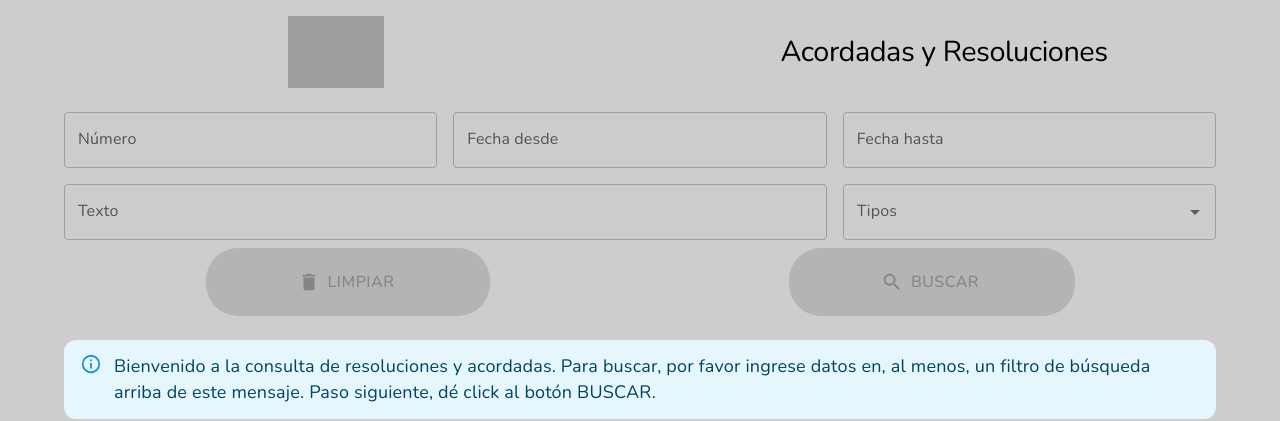
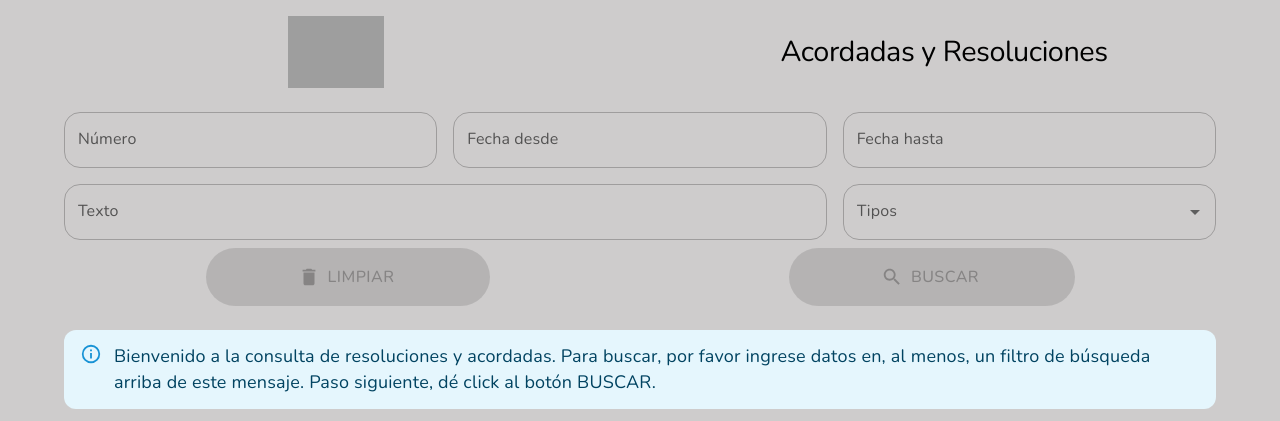
Before and after one commit to Juanivene/Proyecto-acordadas, a React (Vite) app: page / in a window 1280 px wide. Shown: the top 421 px of the page. Built offline with nearby package versions, Linux system fonts and the light colour scheme; no server answers; grey boxes are pictures that could not be loaded; a web font is replaced by a local one.

Commit message:
fix: add border radius in components and Handling of next and back buttons disabled

```diff
--- a/src/Components/Body/Body.jsx
+++ b/src/Components/Body/Body.jsx
@@ -18,6 +18,7 @@ const Body = () => {
     (state) => state.getAgreementsFilters
   );
   const dispatch = useDispatch();
+
   const handleNext = () => {
     if (dataNow.data.max_page === index + 1) {
       return;
@@ -33,6 +34,7 @@ const Body = () => {
     dispatch(decrementIndex());
     dispatch(fetchApi({ filters: agreementsFilters, index }));
   };
+
   return (
     <Container>
       <Grid
@@ -101,13 +103,16 @@ const Body = () => {
               <Grid2 item xs={6}>
                 <Button
                   onClick={handleBack}
+                  disabled={index === 0}
                   variant="outlined"
                   sx={{
                     height: '40px',
                     color: '#555',
+                    borderRadius: '18px',
                     borderColor: '#555',
                     '&:hover': {
-                      borderColor: '#555',
+                      width: '110px',
+                      borderColor: '#655',
                       backgroundColor: '#f8f9fa',
                     },
                   }}
@@ -118,12 +123,15 @@ const Body = () => {
               <Grid2 item xs={6}>
                 <Button
                   onClick={handleNext}
+                  disabled={dataNow?.data?.max_page === index + 1}
                   variant="outlined"
                   sx={{
                     height: '40px',
                     color: '#555',
-                    borderColor: '#555',
+                    borderColor: '#655',
+                    borderRadius: '18px',
                     '&:hover': {
+                      width: '110px',
                       borderColor: '#555',
                       backgroundColor: '#f8f9fa',
                     },
--- a/src/Components/Body/Form/FormSearchFilter.jsx
+++ b/src/Components/Body/Form/FormSearchFilter.jsx
@@ -123,6 +123,11 @@ const FormSearchFilter = () => {
             {...(errors.number && {
               error: true,
             })}
+            sx={{
+              '& .MuiOutlinedInput-root': {
+                borderRadius: '16px',
+              },
+            }}
           />
           {errors.number && <AlertForm message={errors.number.message} />}
         </Grid>
@@ -133,7 +138,12 @@ const FormSearchFilter = () => {
             defaultValue={null}
             render={({ field: { onChange: onChangeRHF, value } }) => (
               <DatePicker
-                sx={{ width: '100%' }}
+                sx={{
+                  width: '100%',
+                  '& .MuiOutlinedInput-root': {
+                    borderRadius: '16px',
+                  },
+                }}
                 label="Fecha desde"
                 value={value ? dayjs(value) : null}
                 onChange={(newValue) => {
@@ -167,7 +177,12 @@ const FormSearchFilter = () => {
             defaultValue={null}
             render={({ field: { onChange: onChangeRHF, value } }) => (
               <DatePicker
-                sx={{ width: '100%' }}
+                sx={{
+                  width: '100%',
+                  '& .MuiOutlinedInput-root': {
+                    borderRadius: '16px',
+                  },
+                }}
                 label="Fecha hasta"
                 value={value ? dayjs(value) : null}
                 onChange={(newValue) => {
@@ -213,6 +228,11 @@ const FormSearchFilter = () => {
             {...(errors.text && {
               error: true,
             })}
+            sx={{
+              '& .MuiOutlinedInput-root': {
+                borderRadius: '16px',
+              },
+            }}
           />
           {errors.text && <AlertForm message={errors.text.message} />}
         </Grid>
@@ -223,6 +243,11 @@ const FormSearchFilter = () => {
             fullWidth
             renderInput={(params) => (
               <TextField
+                sx={{
+                  '& .MuiOutlinedInput-root': {
+                    borderRadius: '16px',
+                  },
+                }}
                 {...params}
                 label="Tipos"
                 {...register('type', {
@@ -260,7 +285,7 @@ const FormSearchFilter = () => {
               padding: {
                 xs: '16px 36px',
                 sm: '16px 48px',
-                md: '20px 96px',
+                md: '15px 96px',
               },
               fontSize: {
                 xs: '0.75rem',
@@ -286,7 +311,7 @@ const FormSearchFilter = () => {
               padding: {
                 xs: '16px 36px',
                 sm: '16px 48px',
-                md: '20px 96px',
+                md: '15px 96px',
               },
               fontSize: {
                 xs: '0.75rem',
--- a/src/Components/Body/Table/TableAgreements.jsx
+++ b/src/Components/Body/Table/TableAgreements.jsx
@@ -55,9 +55,9 @@ const TableAgreements = () => {
         Acordada(s)/Resolucion(es) encontrada(s): <b>{dataNow.data.max_size}</b>
       </Typography>
 
-      <TableContainer component={Paper}>
+      <TableContainer component={Paper} sx={{ borderRadius: '20px' }}>
         <Table sx={{ minWidth: 700 }} aria-label="customized table">
-          <TableHead sx={{ backgroundColor: '#6c757d' }}>
+          <TableHead>
             <TableRow>
               <StyledTableCell
                 align="left"
```
